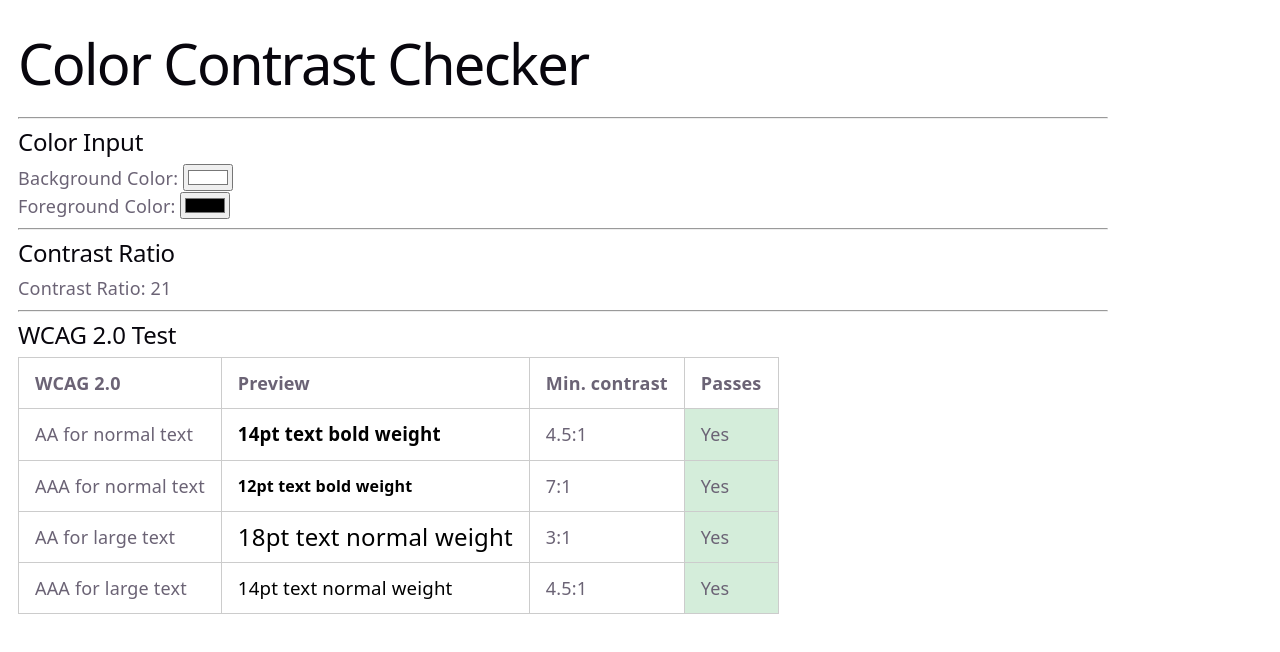
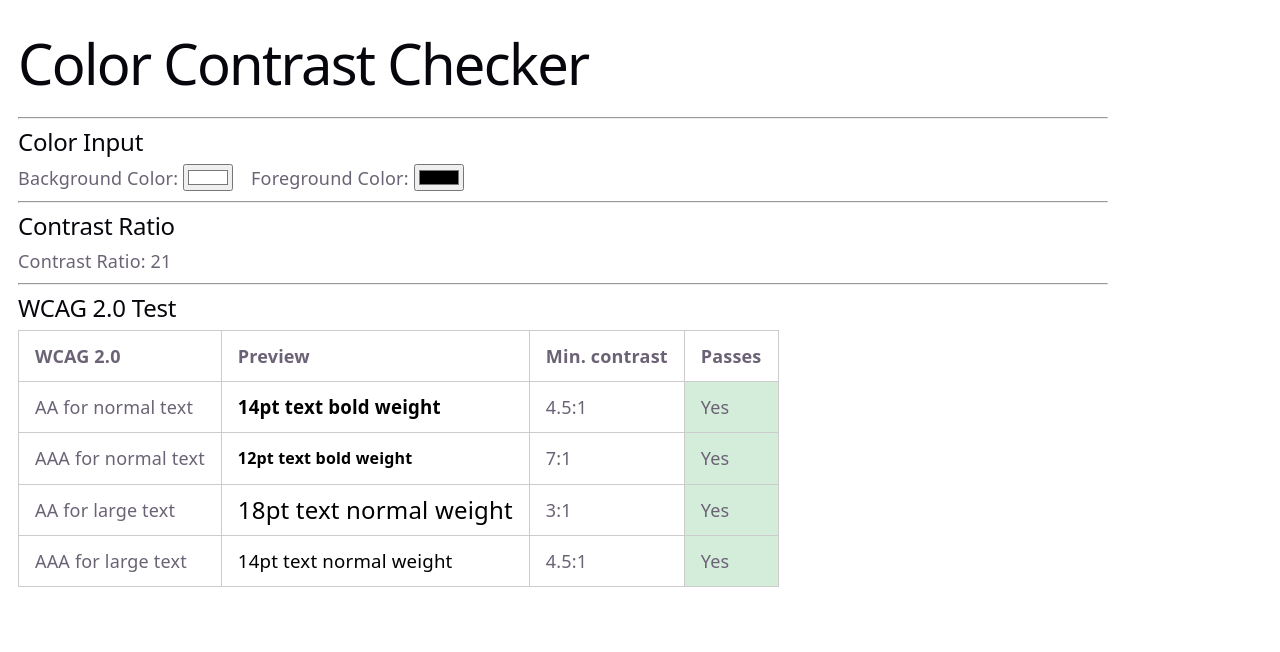
Before and after one commit to AdoraWyne/color-contrast-checker, a React (Vite) app: page / in a window 1280 px wide. Shown: the top 652 px of the page. Built offline with nearby package versions, Linux system fonts and the light colour scheme.

Commit message:
Add the style for color input to be side by side

```diff
--- a/src/App.tsx
+++ b/src/App.tsx
@@ -28,7 +28,7 @@
 
       <div>
         <h2>Color Input</h2>
-        <div>
+        <div style={{ display: "flex", gap: "1rem" }}>
           <label>
             Background Color:{" "}
             <input
@@ -37,8 +37,6 @@
               value={backgroundHex}
             />
           </label>
-        </div>
-        <div>
           <label>
             Foreground Color:{" "}
             <input
```
